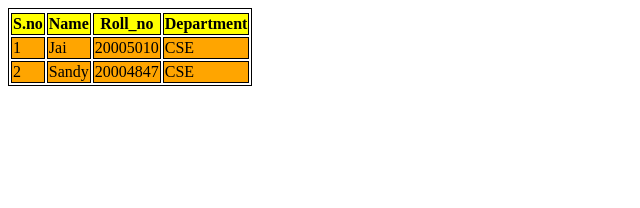
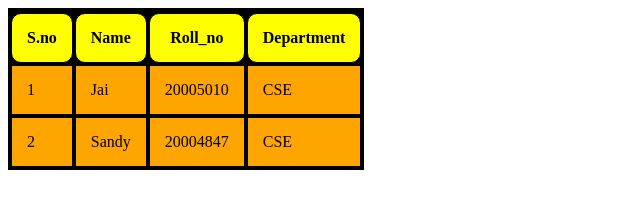
Before and after one commit to Jai-jayapalan/tables-form, a plain HTML site: page index.html in a window 1280 px wide. Shown: the whole page, without its empty margins (0-640 px from the left). Drawn offline with Linux system fonts and the light colour scheme.

Commit message:
style modified

```diff
--- a/assests/css/style.css
+++ b/assests/css/style.css
@@ -3,7 +3,13 @@
 }
 th{
     background-color: yellow;
+    border-radius: 10px;
+    padding: 15px;
 }
 td{
     background-color: orange;
+    padding: 15px;
 }
+.container{
+    background-color: black;
+}
--- a/index.html
+++ b/index.html
@@ -5,7 +5,7 @@
     <meta http-equiv="X-UA-Compatible" content="IE=edge">
     <meta name="viewport" content="width=device-width, initial-scale=1.0">
     <title>Table</title>
-    <link rel="stylesheet" href="assests/css/style.css" />
+    <link rel="stylesheet" href="assests/css/style.css">
 </head>
 <body>
     <!-- table form -->
```
